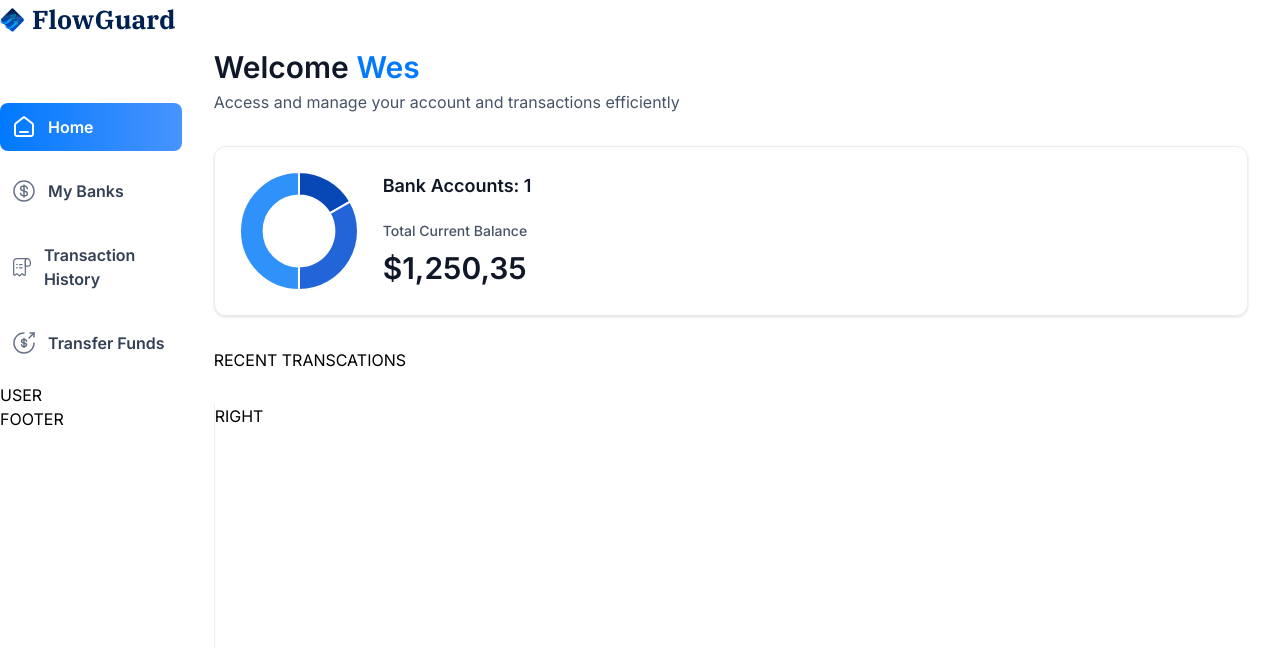
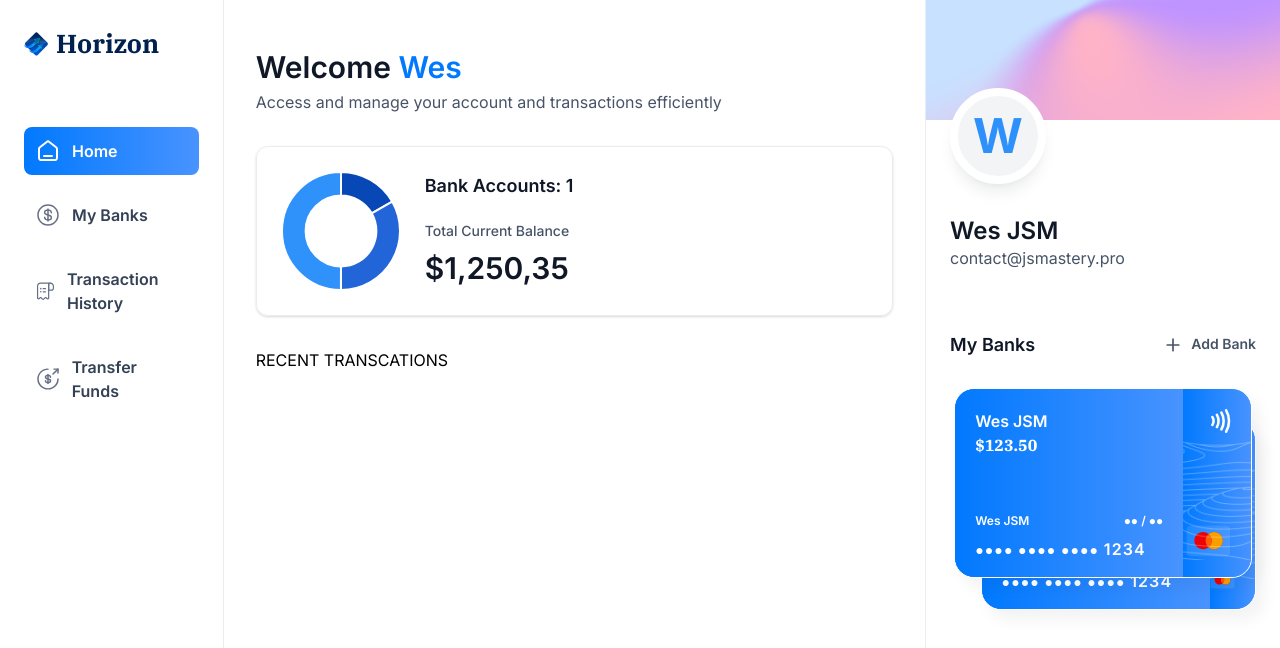
Before and after one commit to wcia013twe/banking-app, a Next.js app: page / in a window 1280 px wide. Shown: the top 648 px of the page. Built offline with nearby package versions, Linux system fonts and the light colour scheme.

Commit message:
right-sidebar-completed

```diff
--- a/app/(root)/page.tsx
+++ b/app/(root)/page.tsx
@@ -4,7 +4,11 @@
 import RightSidebar from "@/components/RightSidebar";
 
 const Home = () => {
-  const loggedIn = { firstName: "Wes" };
+  const loggedIn = {
+    firstName: "Wes",
+    lastName: "JSM",
+    email: "contact@jsmastery.pro",
+  };
 
   return (
     <section className="home">
@@ -23,16 +27,16 @@
             totalCurrentBalance={1250.35}
           />
         </header>
-
         RECENT TRANSCATIONS
-        <div>
-          <RightSidebar
-            user={loggedIn}
-            transactions={[]}
-            banks={[]}
-            />
-        </div>
       </div>
+      <RightSidebar
+    user={loggedIn}
+    transactions={[]}
+    banks={[
+        { $id: '1', currentBalance: 123.50 },
+        { $id: '2', currentBalance: 123.50 }
+    ]}
+/>
     </section>
   );
 };
--- /dev/null
+++ b/components/BankCard.tsx
@@ -0,0 +1,67 @@
+import { formatAmount } from '@/lib/utils'
+import Link from 'next/link'
+import React from 'react'
+import Image from 'next/image'
+
+const BankCard = ({ account, userName, showBalance = true}: CreditCardProps) => {
+
+  return (
+    <div className="flex flex-col">
+      <Link href="/" className="bank-card">
+        <div className="bank-card_content">
+            <div>
+                <h1 className="text-16 font-semibold
+                    text-white">
+                    {account.name || userName}
+                </h1>
+                <p className="font-ibm-plex-serif font-black text-white">{formatAmount(account.currentBalance)}</p>
+            </div>
+
+            <article className="flex flex-col gap-2">
+                <div className="flex justify-between">
+                    <h1 className="text-12 font-semibold text-white">
+                        {userName}
+                    </h1>
+                    <h2 className="text-12 font-semibold text-white">
+                    ●● / ●●
+                    </h2>
+                </div>
+                <p className="className text-14 font-semibold tracking-[1.1px] text-white">
+                    ●●●● ●●●● ●●●● <span className="text-16">1234</span>
+                </p>
+            </article>
+        </div>
+
+        <div className="bank-card_icon">
+            <Image
+                src="/icons/Paypass.svg"
+                width={20}
+                height={24}
+                alt="pay"
+            />
+            <Image
+                src="/icons/mastercard.svg"
+                width={45}
+                height={32}
+                alt="mastercard"
+                className="ml-5"
+            />
+        </div>
+
+        <Image
+            src="/icons/lines.png"
+            width={316}
+            height={190}
+            alt="lines"
+
+
+            className="absolute top-0 left-0"
+        />
+      </Link>
+
+      {/* COPY */}
+    </div>
+  )
+}
+
+export default BankCard
--- a/components/MobileNav.tsx
+++ b/components/MobileNav.tsx
@@ -30,25 +30,36 @@
           />
         </SheetTrigger>
         <SheetContent side="left" className="border-none bg-white">
-          <Link href="/" className="cursor-pointer flex items-center gap-1 px-4">
+          <Link
+            href="/"
+            className="cursor-pointer flex items-center gap-1 px-4"
+          >
             <Image
               src="/icons/logo.svg"
               width={34}
               height={34}
               alt="Horizon logo"
             />
-            <h1 className="text-26 font-ibm-plex-serif font-bold text-black-1">Horizon</h1>
+            <h1 className="text-26 font-ibm-plex-serif font-bold text-black-1">
+              Horizon
+            </h1>
           </Link>
           <div className="mobilenav-sheet">
             <SheetClose asChild>
               <nav className="flex h-full flex-col gap-6 pt-16 text-white">
                 {sidebarLinks.map((item) => {
-                const isActive = pathname === item.route || pathname.startsWith(`${item.route}/`)
+                  const isActive =
+                    pathname === item.route ||
+                    pathname.startsWith(`${item.route}/`);
 
                   return (
                     <SheetClose asChild key={item.route}>
-                    <Link href={item.route} key={item.label}
-                      className={cn('mobilenav-sheet_close w-full', { 'bg-bank-gradient': isActive })}
+                      <Link
+                        href={item.route}
+                        key={item.label}
+                        className={cn("mobilenav-sheet_close w-full", {
+                          "bg-bank-gradient": isActive,
+                        })}
                       >
                         <Image
                           src={item.imgURL}
@@ -56,17 +67,20 @@
                           width={20}
                           height={20}
                           className={cn({
-                            'brightness-[3] invert-0': isActive
+                            "brightness-[3] invert-0": isActive,
                           })}
                         />
-                      <p className={cn("text-16 font-semibold text-black-2", { "text-white": isActive })}>
+                        <p
+                          className={cn("text-16 font-semibold text-black-2", {
+                            "text-white": isActive,
+                          })}
+                        >
                           {item.label}
                         </p>
                       </Link>
                     </SheetClose>
-                )
+                  );
                 })}
-
                 USER
               </nav>
             </SheetClose>
@@ -76,6 +90,6 @@
         </SheetContent>
       </Sheet>
     </section>
-  )
-}
+  );
+};
 export default MobileNav;
--- a/components/RightSidebar.tsx
+++ b/components/RightSidebar.tsx
@@ -1,13 +1,71 @@
-import React from 'react'
+import Link from "next/link";
+import Image from "next/image";
+import BankCard from "./BankCard";
 
-const RightSidebar = ({ users, transactions, banks}:
-    RightSidebarProps) => {
-        return (
-            <aside className="right-sidebar">
-                RIGHT
-            </aside>
-        )
+const RightSidebar = ({ user, transactions, banks }: RightSidebarProps) => {
+    return (
+        <aside className="right-sidebar">
+          <section className="flex flex-col pb-8">
+            <div className="profile-banner" />
+            <div className="profile">
+              <div className="profile-img">
+                <span className="text-5xl font-bold text-blue-500">{user.firstName[0]}</span>
+              </div>
+
+              <div className="profile-details">
+                <h1 className='profile-name'>
+                  {user.firstName} {user.lastName}
+                </h1>
+                <p className="profile-email">
+                  {user.email}
+                </p>
+              </div>
+            </div>
+          </section>
+
+          <section className="banks">
+            <div className="flex w-full justify-between">
+              <h2 className="header-2">My Banks</h2>
+              <Link href="/" className="flex gap-2">
+                <Image
+                   src="/icons/plus.svg"
+                  width={20}
+                  height={20}
+                  alt="plus"
+                />
+                <h2 className="text-14 font-semibold text-gray-600">
+                  Add Bank
+                </h2>
+              </Link>
+            </div>
+
+            {banks?.length > 0 && (
+              <div className="relative flex flex-1 flex-col items-center justify-center gap-5">
+                <div className='relative z-10'>
+                  <BankCard
+                    key={banks[0].$id}
+                    account={banks[0]}
+                    userName={`${user.firstName} ${user.lastName}`}
+                    showBalance={false}
+                  />
+                </div>
+                {banks[1] && (
+                  <div className="absolute right-0 top-8 z-0 w-[90%]">
+                    <BankCard
+                      key={banks[1].$id}
+                      account={banks[1]}
+                      userName={`${user.firstName} ${user.lastName}`}
+                      showBalance={false}
+                    />
+                  </div>
+                )}
+              </div>
+            )}
+
+
+          </section>
+        </aside>
+      )
     }
 
-
-export default RightSidebar
+export default RightSidebar;
--- a/components/Sidebar.tsx
+++ b/components/Sidebar.tsx
@@ -1,28 +1,30 @@
 "use client";
 
-import Link from "next/link";
-import Image from "next/image";
-// import React from 'react'
 import { sidebarLinks } from "@/constants";
 import { cn } from "@/lib/utils";
+import Image from "next/image";
+import Link from "next/link";
 import { usePathname } from "next/navigation";
+// import Footer from './Footer'
+// import PlaidLink from './PlaidLink'
 
 const Sidebar = ({ user }: SiderbarProps) => {
   const pathname = usePathname();
 
   return (
-    <section className="siderbar">
+    <section className="sidebar">
       <nav className="flex flex-col gap-4">
         <Link href="/" className="mb-12 cursor-pointer flex items-center gap-2">
           <Image
             src="/icons/logo.svg"
             width={34}
             height={34}
-            alt="Flow Logo"
+            alt="Horizon logo"
             className="size-[24px] max-xl:size-14"
           />
-          <h1 className="sidebar-logo">FlowGuard</h1>
+          <h1 className="sidebar-logo">Horizon</h1>
         </Link>
+
         {sidebarLinks.map((item) => {
           const isActive =
             pathname === item.route || pathname.startsWith(`${item.route}/`);
@@ -43,20 +45,17 @@
                   })}
                 />
               </div>
-              <p
-                className={cn("sidebar-label", {
-                  "!text-white": isActive,
-                })}
-              >
+              <p className={cn("sidebar-label", { "!text-white": isActive })}>
                 {item.label}
               </p>
-              {/*1:04*/}
             </Link>
           );
         })}
-        USER
+
+        {/* <PlaidLink user={user} /> */}
       </nav>
-      FOOTER
+
+      {/* <Footer user={user} /> */}
     </section>
   );
 };
```
Lines whose indentation alone changed are shown as unchanged.
